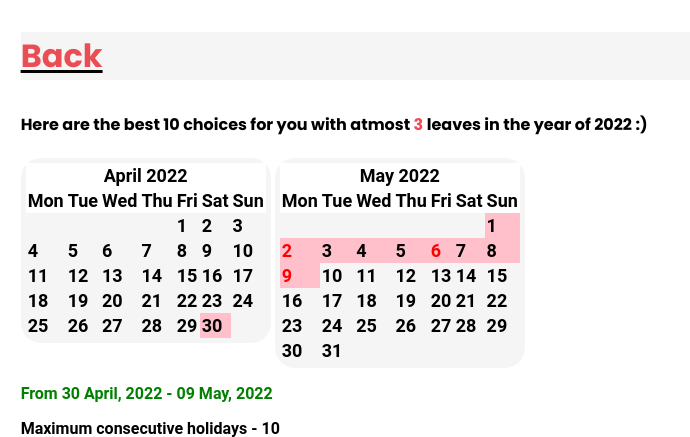
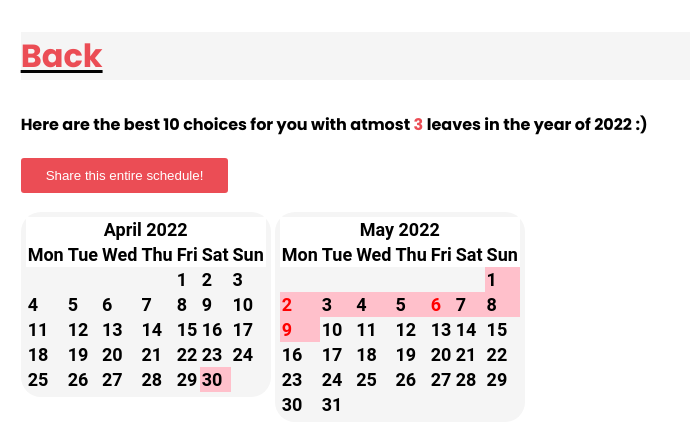
Before and after one commit to kvshravan/holiday, a Flask app: page /l/6b432264206a424cb4599575a0bc15b3 in a window 1280 px wide. Shown: the top 437 px of the page, without its empty margins (0-690 px from the left). Run offline with Flask 2, Linux system fonts and the light colour scheme; data comes from the database, SQL or seed files in the repository; both versions use the stored data as it was after the commit.

Commit message:
Share feature

```diff
--- a/maxh/templates/yearView.html
+++ b/maxh/templates/yearView.html
@@ -37,6 +37,18 @@
       tr:nth-child(2){
           background-color: white;
       }
+      #mob {
+            background-color: #eb4d55;
+            color: white;
+            border: 0;
+            border-radius: 3px;
+            padding: 10px 25px;
+        }
+
+        #mob:focus {
+            background-color: #ea878c;
+        }
+
       #back {
       position: -webkit-sticky;
       position: sticky;
@@ -56,6 +68,8 @@
       <h3 id="back"><a href="{{ url_for('.home') }} " style='color: #eb4d55;'>Back</a></h3>
 
             <h4> Here are the best {{choices}} choices for you with atmost <span style='color: #eb4d55;'>{{k}} </span> leaves in the year of {{year}} :)</h4>
+            <button id="mob"> Share this entire schedule!</button>
+            <br><br>
             {% for holidays,calendars in yearList %}
             {% for calendar in calendars%}
             {{calendar | safe}}
@@ -81,6 +95,25 @@
         $(window).on("load",function(){
           $(".loader-wrapper").fadeOut("slow");
         });
+        $('#mob').on('click', () => {
+            if (navigator.share) {
+                navigator.share({
+                    title: 'Samay Vacation Time!',
+                    text: 'Hey there! Take a look at this vacation schedule.\n You should take a leave from work for {{k}} days\n',
+                    url: '{{url}}'
+                })
+                    .then(() => console.log('Successful share'))
+                    .catch((error) => console.log('Error sharing', error));
+            } else {
+                text = 'Hey there! Take a look at this vacation schedule.\n You should take a leave from work for {{k}} days\nLink: {{url}}'
+                navigator.clipboard.writeText(text).then(function () {
+                    console.log('Async: Copying to clipboard was successful!');
+                    alert('Copied to clipboard!');
+                }, function (err) {
+                    console.error('Async: Could not copy text: ', err);
+                });
+            }
+        });
       </script>
   </body>
 </html>
```
Also changed, not shown: maxh/templates/dateview.html (+8 -8 lines), maxh/templates/view.html (+7 -7 lines), maxh/database.db, 1 other file.
